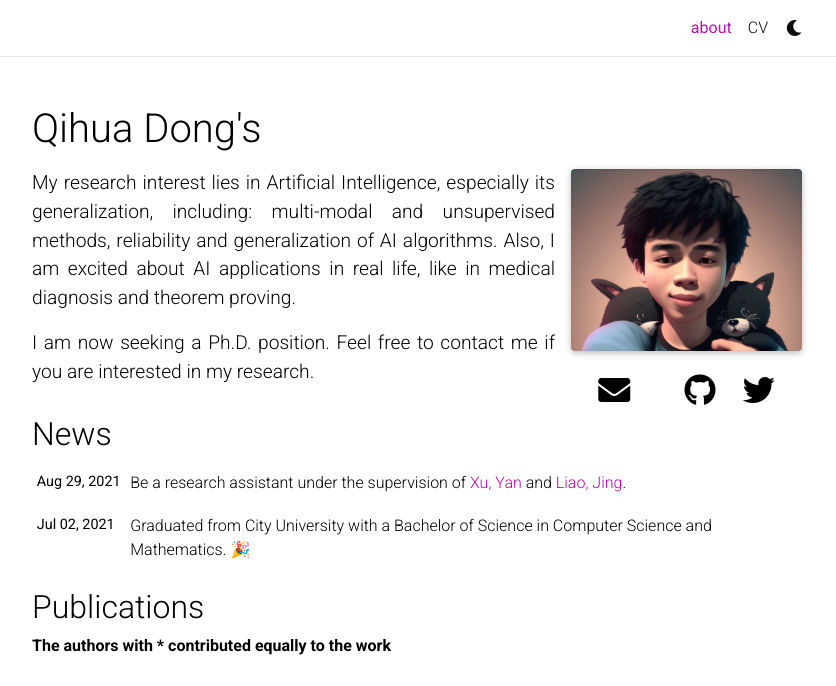
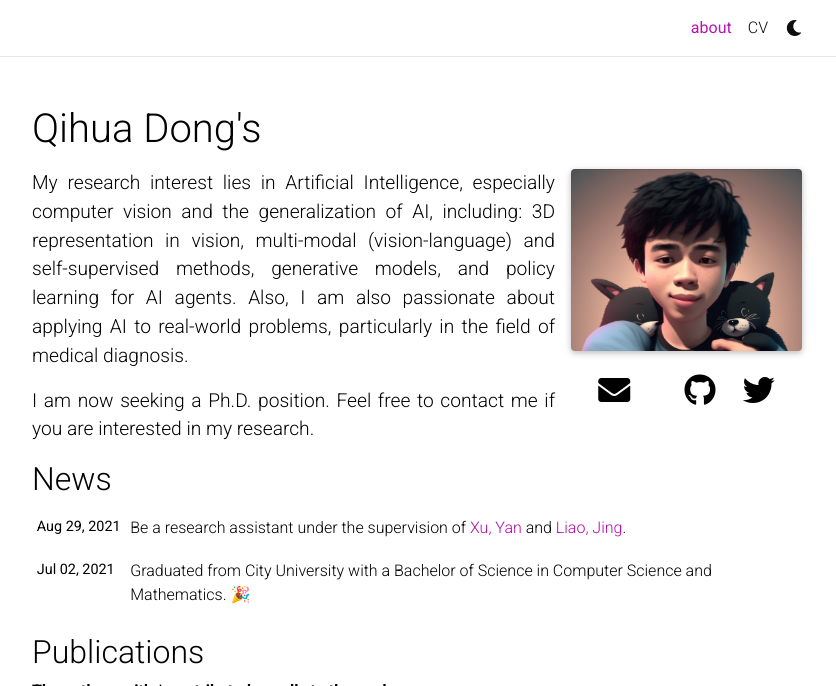
Before and after one commit to dddraxxx/dddraxxx.github.io, a Jekyll site: the page built from _pages/about.md, in a window 1280 px wide and 997 px high, cut to the strip 0-686 px from the top of the window. Shown: the whole strip, without its empty margins (223-1059 px from the left). Built offline with Jekyll 4.4.1, drawn with Linux system fonts in a browser that asks for light colours; full-size pictures stand in for the smaller copies a plugin makes; emoji names are drawn with the system emoji font; comment, search, counter and statistics services are not loaded; a style sheet for code colours, icons or effects is not loaded.

Commit message:
update intro

```diff
--- a/_pages/about.md
+++ b/_pages/about.md
@@ -18,6 +18,6 @@
 social: true  # includes social icons at the bottom of the page
 ---
 
-My research interest lies in Artificial Intelligence, especially its generalization, including: multi-modal and unsupervised methods, reliability and generalization of AI algorithms. Also, I am excited about AI applications in real life, like in medical diagnosis and theorem proving.
+My research interest lies in Artificial Intelligence, especially computer vision and the generalization of AI, including: 3D representation in vision, multi-modal (vision-language) and self-supervised methods, generative models, and policy learning for AI agents. Also, I am also passionate about applying AI to real-world problems, particularly in the field of medical diagnosis.
 
 I am now seeking a Ph.D. position. Feel free to contact me if you are interested in my research.
```
